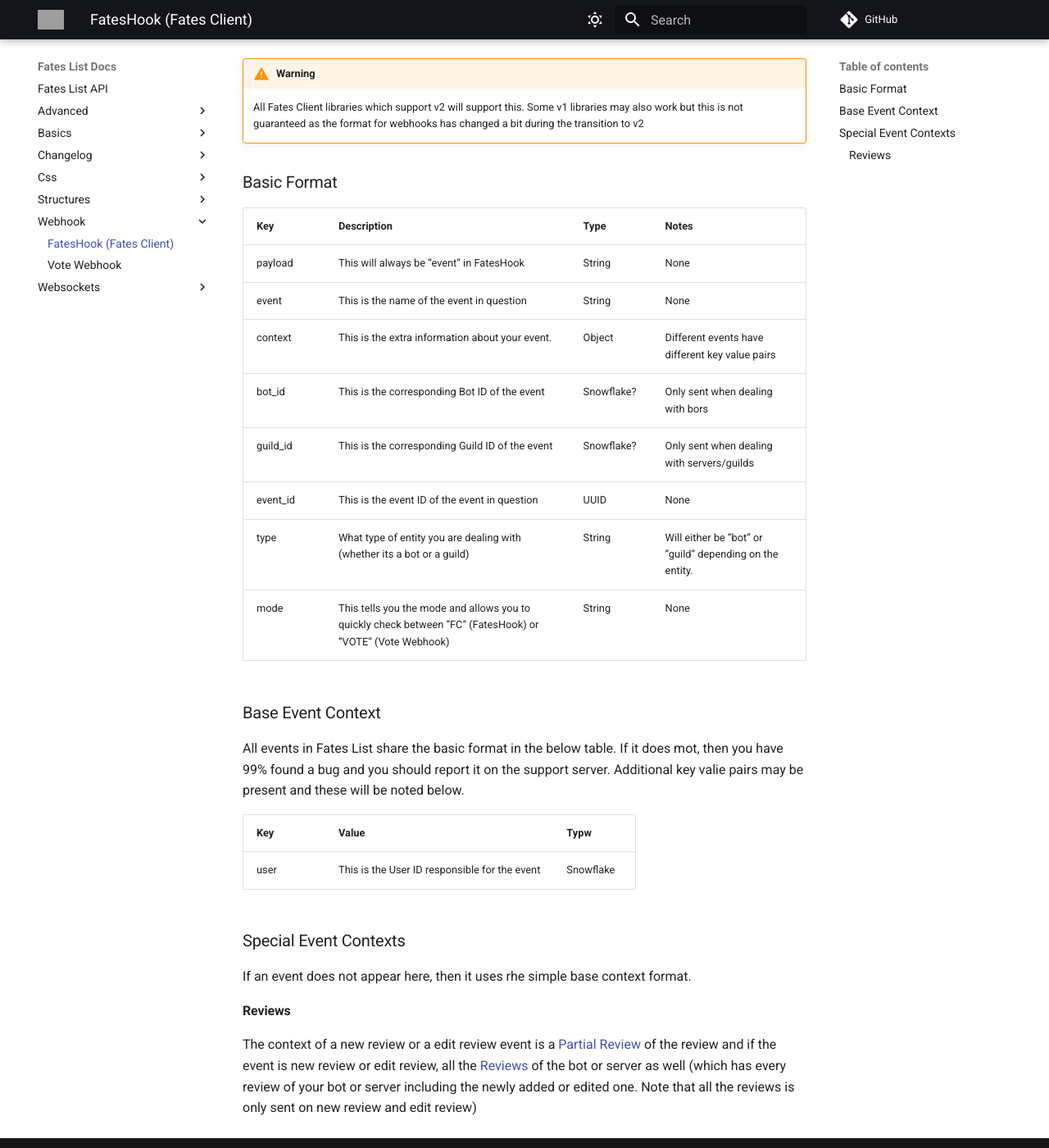
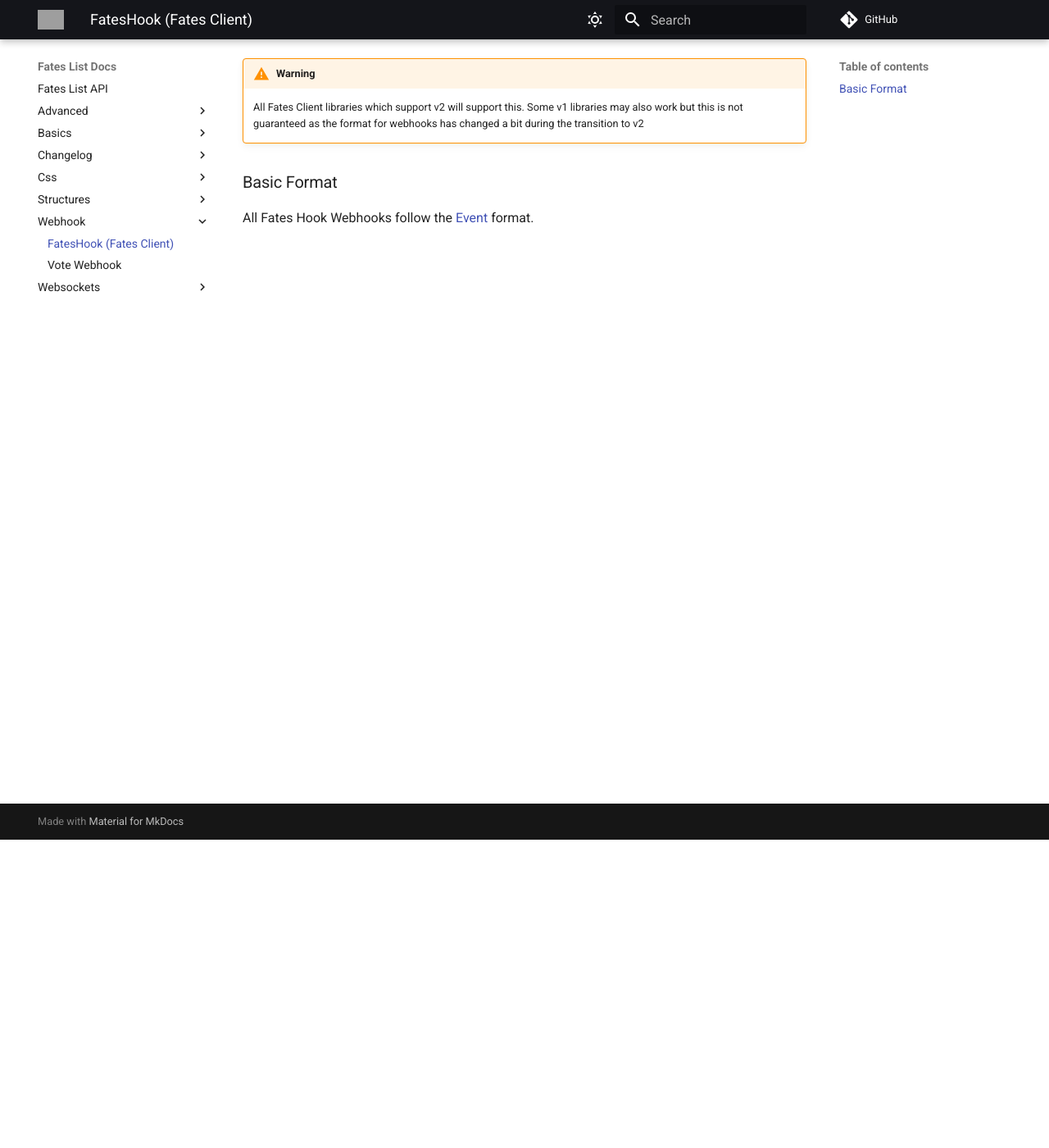
Before and after one commit to Fates-List-Archive/apidocs, an MkDocs documentation site: the page built from docs/webhook/fateshook.md, in a window 1280 px wide and 1400 px high, scrolled down 376 px. Shown: the whole window at 82% size. Built offline with MkDocs 1.6.1 and Material for MkDocs 9.7.7, drawn with Linux system fonts in a browser that asks for light colours; comment, search, counter and statistics services are not loaded.

Commit message:
Update fateshook.md

```diff
--- a/docs/webhook/fateshook.md
+++ b/docs/webhook/fateshook.md
@@ -10,29 +10,4 @@
 
 ### Basic Format
 
-| Key | Description | Type | Notes |
-| :--- | :--- | :--- | :--- |
-| payload | This will always be ”event” in FatesHook | String | None |
-| event | This is the name of the event in question | String | None |
-| context | This is the extra information about your event.  | Object | Different events have different key value pairs |
-| bot_id | This is the corresponding Bot ID of the event | Snowflake? | Only sent when dealing with bors |
-| guild_id | This is the corresponding Guild ID of the event | Snowflake? | Only sent when dealing with servers/guilds |
-| event_id | This is the event ID of the event in question | UUID | None |
-| type | What type of entity you are dealing with (whether its a bot or a guild) | String | Will either be ”bot” or ”guild” depending on the entity. |
-| mode | This tells you the mode and allows you to quickly check between ”FC” (FatesHook) or ”VOTE” (Vote Webhook) | String | None |
-
-### Base Event Context
-
-All events in Fates List share the basic format in the below table. If it does mot, then you have 99% found a bug and you should report it on the support server. Additional key valie pairs may be present and these will be noted below.
-
-| Key | Value | Typw |
-| :--- | :--- | :--- |
-| user | This is the User ID responsible for the event | Snowflake |
-
-### Special Event Contexts
-
-If an event does not appear here, then it uses rhe simple base context format.
-
-#### Reviews
-
-The context of a new review or a edit review event is a [Partial Review](../structures/partial-review.md) of the review and if the event is new review or edit review, all the [Reviews](../structures/review.md) of the bot or server as well (which has every review of your bot or server including the newly added or edited one. Note that all the reviews is only sent on new review and edit review)
+All Fates Hook Webhooks follow the [Event](../structures/event.md) format.
```
